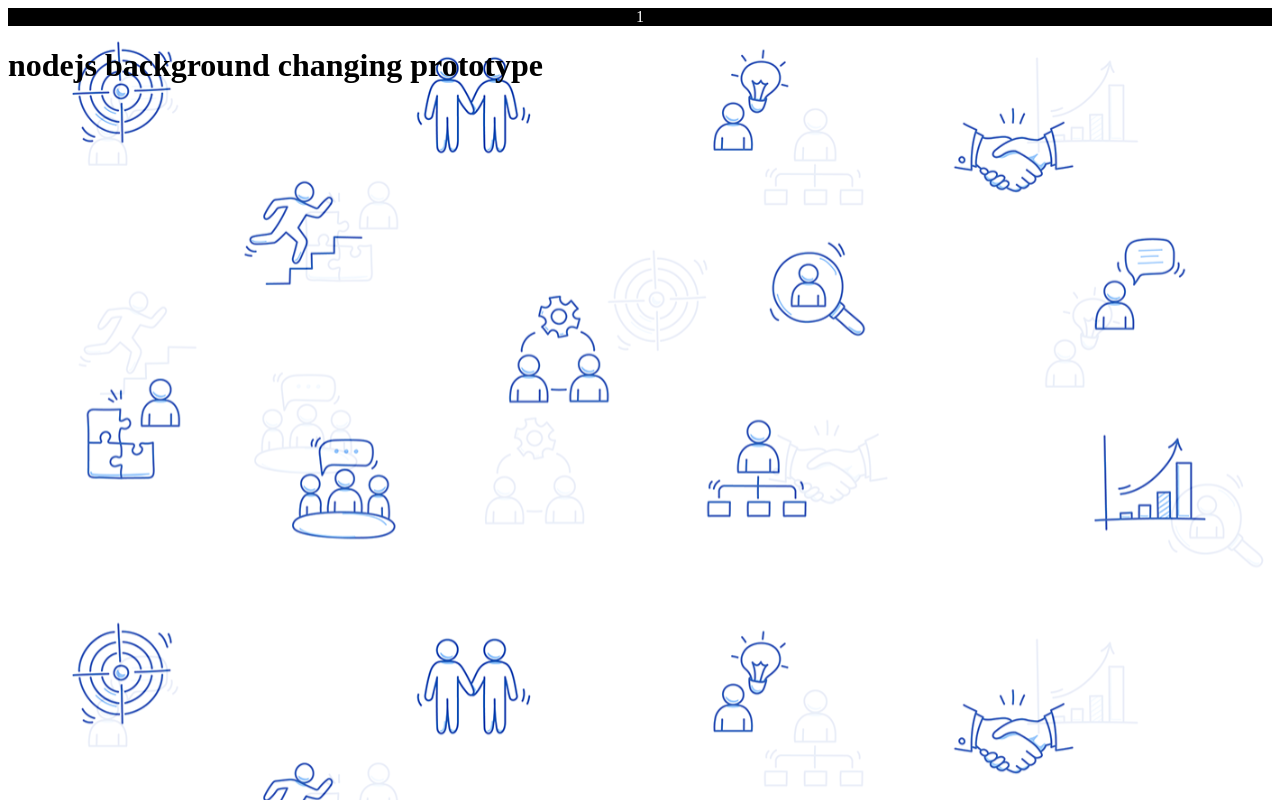
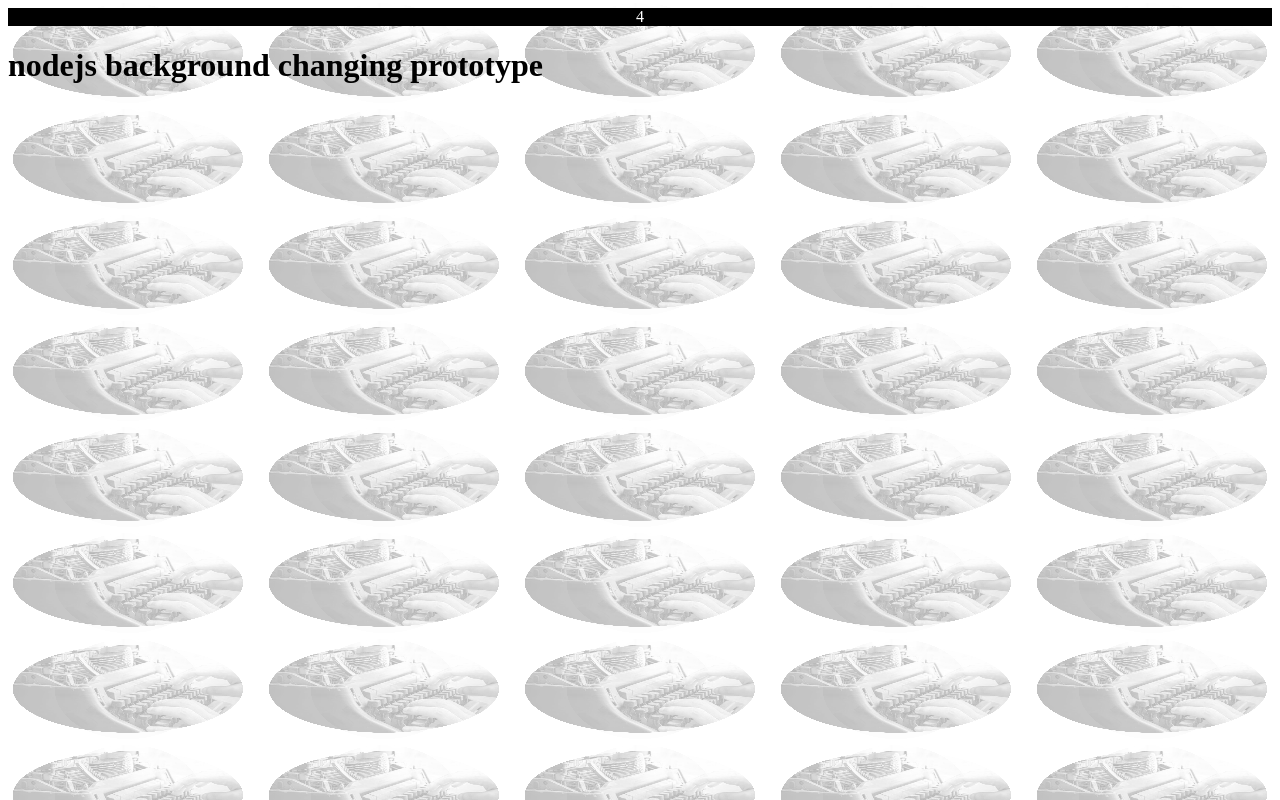
Before and after one commit to ALEXANDRE-P-A/nodejs-background-changing-prototype, a website: page index.html in a window 1280 px wide. Drawn offline with Linux system fonts and the light colour scheme.

Commit message:
typing-game prototype images

```diff
--- a/public/main.js
+++ b/public/main.js
@@ -1,10 +1,16 @@
 let index = 0;
 
 const bgImage = [
-  "url(/public/img/prototype1.png)",
-  "url(/public/img/prototype2.png)",
-  "url(/public/img/prototype3.png)",
-  "url(/public/img/prototype4.png)"
+  "url(/public/img/prototype-tg1.png)",
+  "url(/public/img/prototype-tg2.png)",
+  "url(/public/img/prototype-tg3.png)",
+  "url(/public/img/prototype-tg4.png)",
+  "url(/public/img/prototype-tg5.png)",
+  "url(/public/img/prototype-tg6.png)",
+  "url(/public/img/prototype-tg7.png)",
+  "url(/public/img/prototype-tg8.png)",
+  "url(/public/img/prototype-tg9.png)",
+  "url(/public/img/prototype-tg10.png)"
 ];
 
 const preloadImages = array => {
@@ -28,10 +34,16 @@ const preloadImages = array => {
 */
 
 preloadImages([
-  "/public/img/prototype1.png",
-  "/public/img/prototype2.png",
-  "/public/img/prototype3.png",
-  "/public/img/prototype4.png"
+  "/public/img/prototype-tg1.png",
+  "/public/img/prototype-tg2.png",
+  "/public/img/prototype-tg3.png",
+  "/public/img/prototype-tg4.png",
+  "/public/img/prototype-tg5.png",
+  "/public/img/prototype-tg6.png",
+  "/public/img/prototype-tg7.png",
+  "/public/img/prototype-tg8.png",
+  "/public/img/prototype-tg9.png",
+  "/public/img/prototype-tg10.png"
 ]);
 
 setInterval(_=>{
--- a/public/style.css
+++ b/public/style.css
@@ -1,6 +1,14 @@
 body {
   color: #000;
   background-size: 100%;
-  background-image: url('./img/prototype1.png');
+  background-image: url('./img/prototype-tg1.png');
+  background-size: 20%;
+  background-repeat: round;
   transition: all 1s;
 }
+
+@media screen and (max-width: 767px) {
+  body {
+    background-size: 100%;
+  }
+}
```
Also changed, not shown: public/img/prototype-tg1.png (added), public/img/prototype-tg10.png (added), public/img/prototype-tg2.png (added), public/img/prototype-tg3.png (added), public/img/prototype-tg4.png (added), public/img/prototype-tg5.png (added), public/img/prototype-tg6.png (added), public/img/prototype-tg7.png (added), public/img/prototype-tg8.png (added), public/img/prototype-tg9.png (added).
